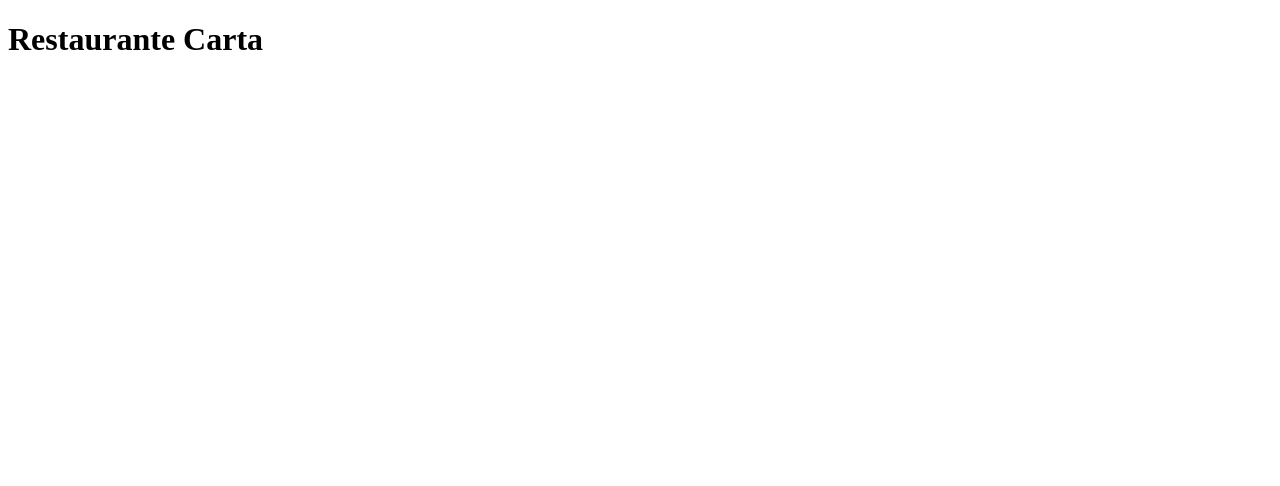
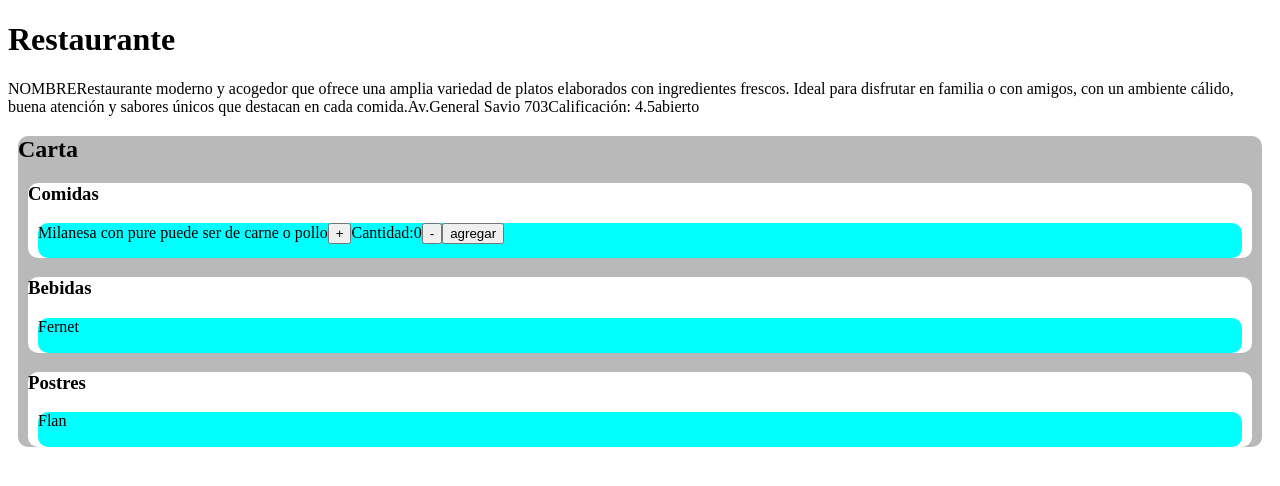
Before and after one commit to lautaro703/Frontend_Rappi, a Vue app: page /restaurantes in a window 1280 px wide. Shown: the top 486 px of the page. Built offline with nearby package versions, Linux system fonts and the light colour scheme.

Commit message:
Front Updatre V0.2

```diff
--- a/src/Modules/Restaurante/Components/Restaurantes.vue
+++ b/src/Modules/Restaurante/Components/Restaurantes.vue
@@ -1,5 +1,83 @@
 <template>
-    <div class="pedidos">
-    <h1>Restaurante Carta</h1>
+ <div>
+  <h1>Restaurante</h1></br>
+   <label class="name">NOMBRE</label></br>
+   <label class="description">Restaurante moderno y acogedor que ofrece una amplia variedad de platos elaborados con ingredientes frescos. Ideal para disfrutar en familia o con amigos, con un ambiente cálido, buena atención y sabores únicos que destacan en cada comida.</label></br>
+   <label class="address">Av.General Savio 703</label></br>
+   <label class="rating">Calificación: 4.5</label></br>
+   <label class="isOpen">abierto</label></br>
+ </div>
+  <div class="carta">
+    <h2>Carta</h2></br>
+     <div class="opcion">
+       <h3>Comidas</h3>
+        <div class="seleccionar">
+         <label>Milanesa con pure</label></br>
+         </br><label> puede ser de carne o pollo</label>
+         <button @click="suma">+</button>
+         <label>Cantidad:{{cantidad}}</label>
+         <button @click="resta">-</button>
+         <button @click="agregar">agregar</button>
+        </div>
+     </div>
+    <div class="opcion">
+      <h3>Bebidas</h3>
+        <div class="seleccionar">
+         <label>Fernet</label>
+        </div>
     </div>
+    <div class="opcion">
+       <h3>Postres</h3>
+        <div class="seleccionar">
+         <label>Flan</label>
+        </div>
+    </div>
+</div>
 </template>
+
+<script setup>
+import { ref } from 'vue'
+
+const cantidad = ref(0);
+
+async function suma() {
+    cantidad.value++
+}
+async function resta() {
+    if(cantidad.value > 0)
+    {
+        cantidad.value--
+    }
+}
+
+async function agregar() {
+    alert(`Agregado al pedido ${cantidad.value}`)
+    cantidad.value=0;
+}
+
+</script>
+
+<style>
+.opcion{
+    background-color:rgb(255, 255, 255);
+    margin: 10px;
+    border-radius: 10px;
+    height: auto;
+    width: auto;
+}
+.carta{
+    background-color: rgb(185, 185, 185);
+    margin: 10px;
+    border-radius: 10px;
+    height: auto;
+    width: auto;
+}
+.seleccionar{
+    background-color: aqua;
+    margin: 10px;
+    border-radius: 10px;
+    width: auto;
+    height: 35px;
+
+}
+</style>
```
